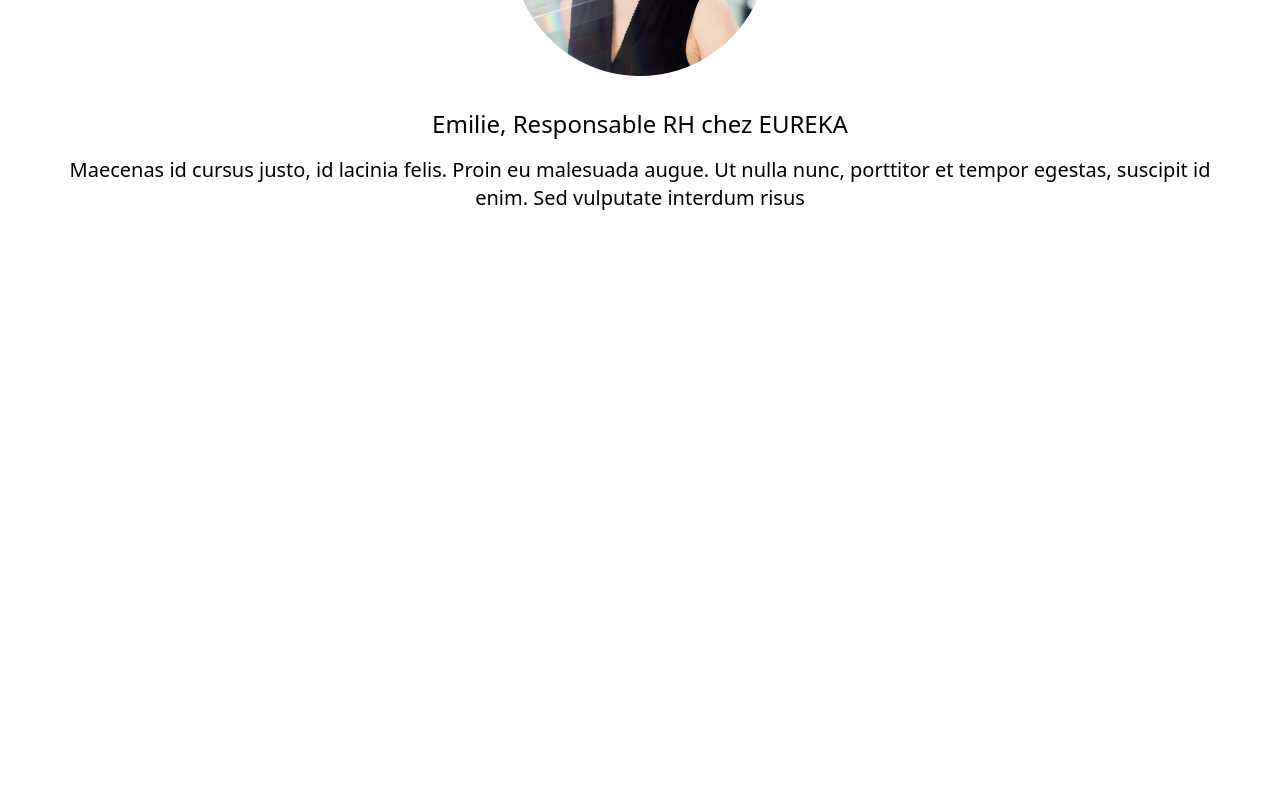
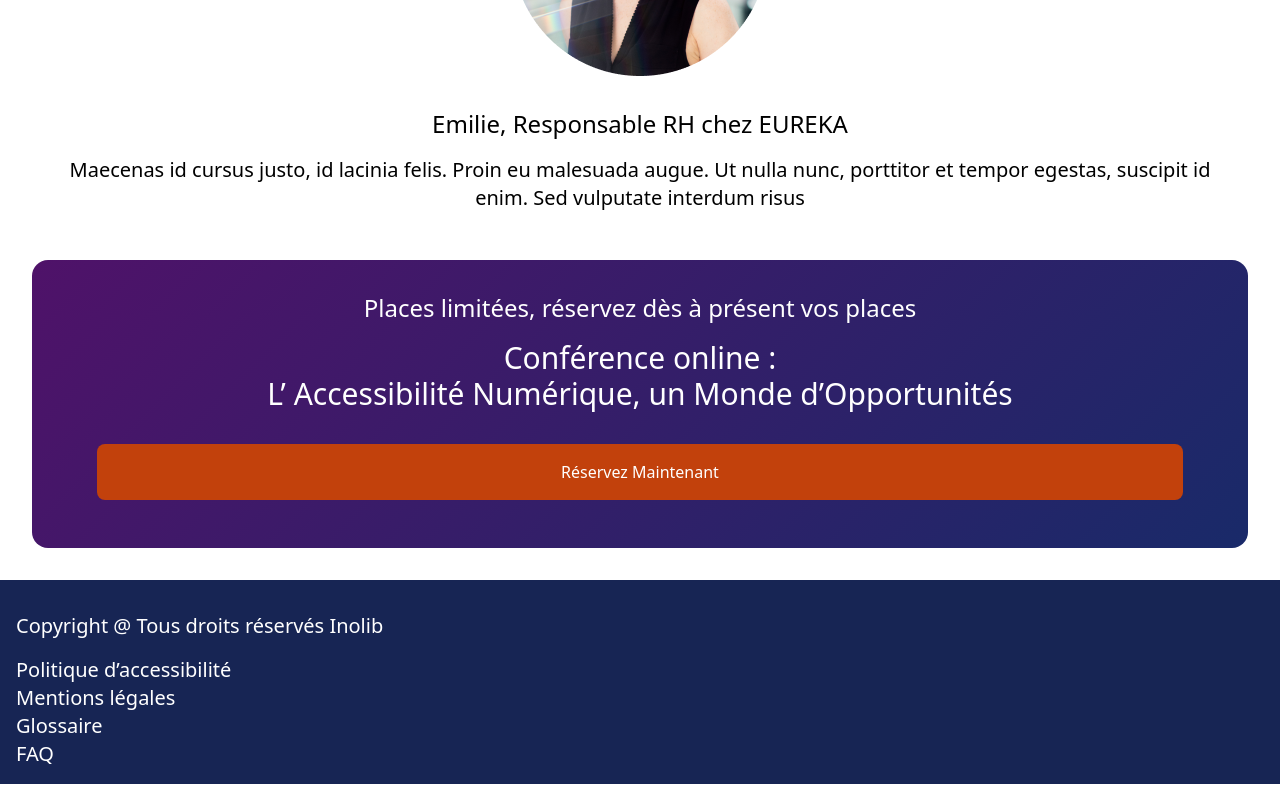
Before and after one commit to inolib/seeph2023, a React (Vite) app: page / in a window 1280 px wide. Shown: the part 6799-7599 px from the top of the page. Before the commit the page ends 7059 px from the top, so only its background shows below. Built offline with nearby package versions, Linux system fonts and the light colour scheme.

Commit message:
feat: 7th region + footer

```diff
--- a/src/components/sections/Footer.tsx
+++ b/src/components/sections/Footer.tsx
@@ -1,5 +1,18 @@
 import { Landmark } from "../ui/Landmark/Landmark";
 
 export const Footer = () => {
-  return <Landmark landmarkRole="contentinfo"></Landmark>;
+  return (
+    <Landmark
+      className="my-4 p-4 bg-blue-950 text-white text-xl"
+      landmarkRole="contentinfo"
+    >
+      <p className="my-4">Copyright @ Tous droits réservés Inolib</p>
+      <ul>
+        <li>Politique d’accessibilité</li>
+        <li>Mentions légales</li>
+        <li>Glossaire</li>
+        <li>FAQ</li>
+      </ul>
+    </Landmark>
+  );
 };
--- /dev/null
+++ b/src/components/sections/SeventhRegion.tsx
@@ -0,0 +1,30 @@
+import { useId } from "react";
+import { Link } from "react-router-dom";
+
+import { Landmark } from "../ui/Landmark/Landmark";
+
+export const SeventhRegion = () => {
+  const id = useId();
+
+  return (
+    <Landmark
+      aria-labelledby={id}
+      className="background m-8 rounded-2xl p-4 text-center text-white"
+      landmarkRole="region"
+    >
+      <p className="my-4 text-2xl">
+        Places limitées, réservez dès à présent vos places
+      </p>
+      <Landmark.Heading className="my-4 text-3xl" id={id}>
+        Conférence online : <br /> L’ Accessibilité Numérique, un Monde
+        d’Opportunités
+      </Landmark.Heading>
+      <Link
+        className="mx-auto my-8 block w-11/12 rounded-lg bg-orange-700 p-4"
+        to=""
+      >
+        Réservez Maintenant
+      </Link>
+    </Landmark>
+  );
+};
--- a/src/routes/root.tsx
+++ b/src/routes/root.tsx
@@ -1,3 +1,5 @@
+import { Link } from "react-router-dom";
+
 import { FifthRegion } from "../components/sections/FifthRegion";
 import { FirstRegion } from "../components/sections/FirstRegion";
 import { Footer } from "../components/sections/Footer";
@@ -7,6 +9,7 @@ import { SecondRegion } from "../components/sections/SecondRegion";
 import { SixthRegion } from "../components/sections/SixthRegion";
 import { ThirdRegion } from "../components/sections/ThirdRegion";
 import { Landmark } from "../components/ui/Landmark/Landmark";
+import { SeventhRegion } from "../components/sections/SeventhRegion";
 
 export const Root = () => {
   return (
@@ -25,6 +28,8 @@ export const Root = () => {
         <FifthRegion />
 
         <SixthRegion />
+
+        <SeventhRegion />
       </Landmark>
 
       <Footer />
```
Also changed, not shown: package.json (+4 -7 lines), .config/prettier/jsdoc/prettier.config.js (deleted), .eslintrc.cjs, 1 other file (tests, documents, lock files or other folders).
